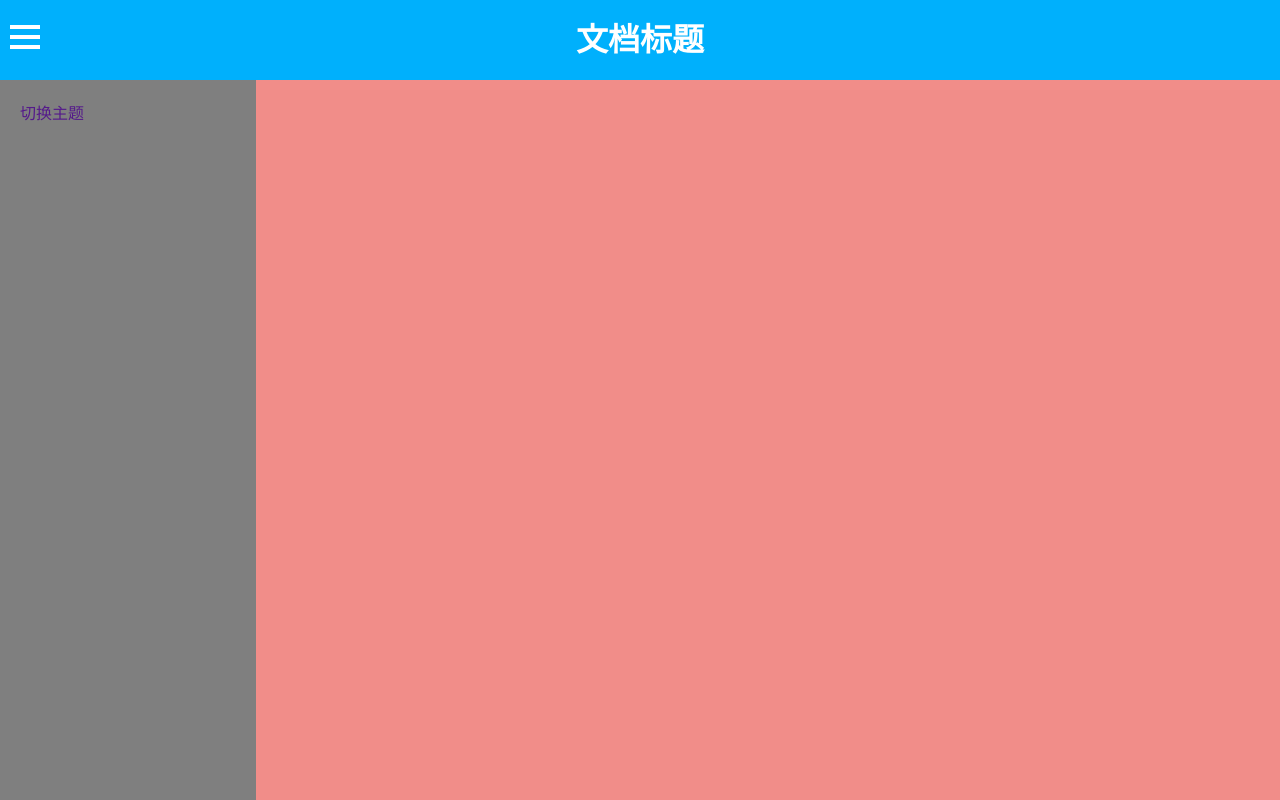
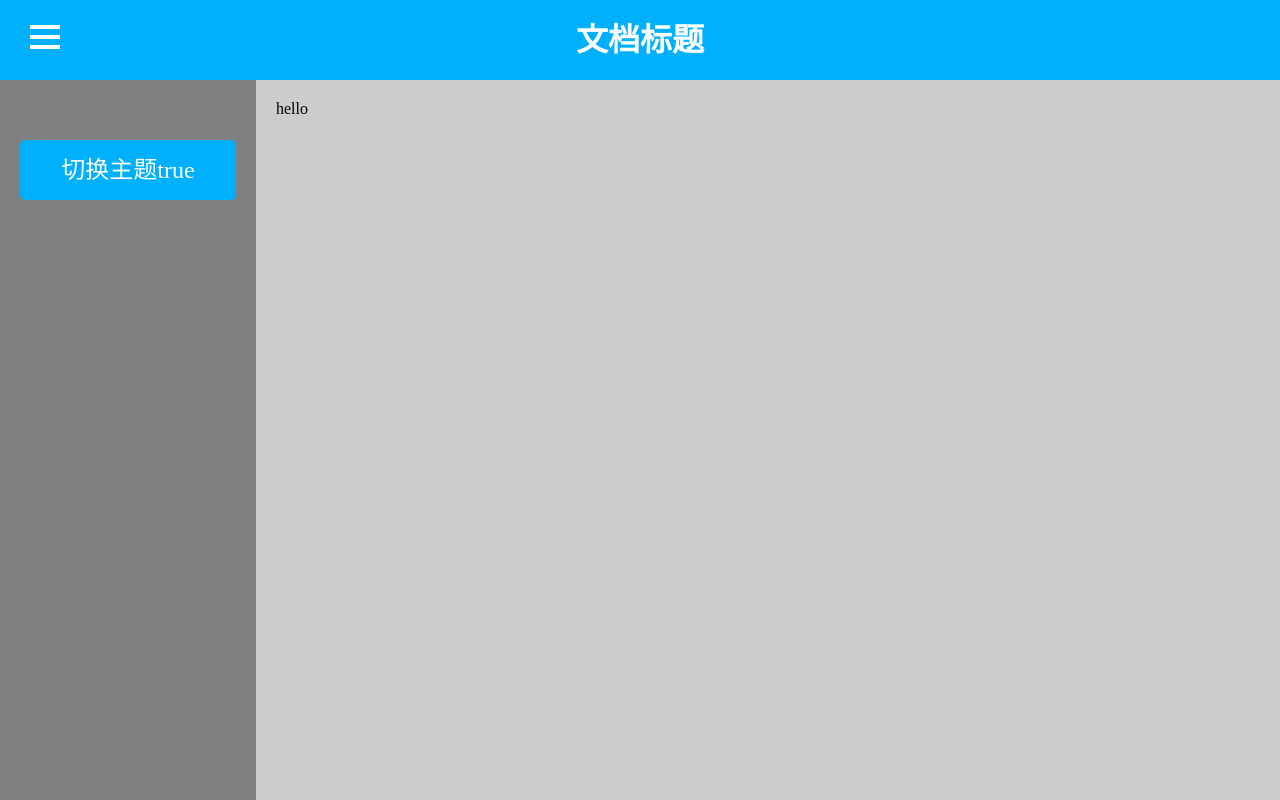
Before and after one commit to chenluily0451/vue-note, a Vue app: page /#/ in a window 1280 px wide. Both pictures are taken after a click on the link 25 px from the left and 48 px from the top of the page. Built offline with nearby package versions, Linux system fonts and the light colour scheme.

Commit message:
css动画添加

```diff
--- a/src/App.vue
+++ b/src/App.vue
@@ -2,8 +2,8 @@
   <div id="app">
     <app-header @controls="menuStatusChange()">loading...</app-header>
     <div class="appBody">
-      <div :class="{leftContent:true,showContent: showtabs}">
-        <app-sidebar>loading...</app-sidebar>
+      <div :class="['leftContent',{showContent: showtabs}]">
+        <app-sidebar :btnShowStatus="showtabs">loading...</app-sidebar>
       </div>
       <div class="rightContent">
         <app-content>loading...</app-content>
@@ -28,6 +28,7 @@ export default {
       showtabs:false
     }
   },
+
   methods:{
     menuStatusChange(){
         this.showtabs = !this.showtabs
--- a/src/components/AppContent.vue
+++ b/src/components/AppContent.vue
@@ -1,6 +1,8 @@
 <template>
   <div class="mainContent">
-    <div class="inner"></div>
+    <div class="inner">
+      hello
+    </div>
   </div>
 </template>
 <script>
@@ -11,10 +13,10 @@
 <style lang="scss">
   .mainContent{
     width:100%;
-    background: #f18d89;
+    background: #ccc;
     min-height: 100vh;
     .inner{
-
+      padding:100px 0 0 20px;
     }
   }
 </style>
--- a/src/components/AppHeader.vue
+++ b/src/components/AppHeader.vue
@@ -26,7 +26,7 @@
 
     .sideBtn{
       position: absolute;
-      left: 10px;
+      left: 30px;
       top: 35px;
       width: 30px;
       height: 26px;
--- a/src/components/AppSidebar.vue
+++ b/src/components/AppSidebar.vue
@@ -1,15 +1,30 @@
 <template>
   <div class="sidebar">
     <ul class="mainMenu">
+      <li :class="{'delayshow':btnShowStatus}">
+        <a href="javascript:void(0)" class="">切换主题{{btnShowStatus}}</a>
+      </li>
       <li>
-        <a href="" class="">切换主题</a>
+        <a href="javascript:void(0)" class="">切换主题</a>
       </li>
+      <li>
+        <a href="javascript:void(0)" class="">切换主题</a>
+      </li>
+
     </ul>
   </div>
 </template>
 <script>
   export default {
+    data(){
+        return {}
+    },
+    props:['btnShowStatus'],
+    watch:{
+      btnShowStatus:function(){
 
+      }
+    }
   }
 </script>
 <style lang="scss">
@@ -18,8 +33,45 @@
     width:100%;
     min-height:100vh;
     .mainMenu{
-      padding-top: 100px;
+      padding-top: 140px;
       padding-left: 20px;
+      padding-right: 20px;
+      li{
+        margin-bottom: 30px;
+        transition: all ease .3s;
+        opacity: 0;
+        a{
+          display: inline-block;
+          width:100%;
+          height:60px;
+          background: #00b0fc;
+          border-radius:5px;
+          line-height: 60px;
+          text-align: center;
+          color: #fff;
+          font-size: 24px;
+
+          &:hover{
+            opacity: .8;
+          }
+        }
+
+        &.delayshow{
+          animation:btnshows forwards 1s;
+          animation-delay:.2s;
+        }
+      }
+    }
+  }
+  @keyframes btnshows
+  {
+    from {
+      opacity:0;
+      transform: translateX(-30px);
+    }
+    to {
+      opacity:1;
+      transform: translateX(0);
     }
   }
 </style>
```
